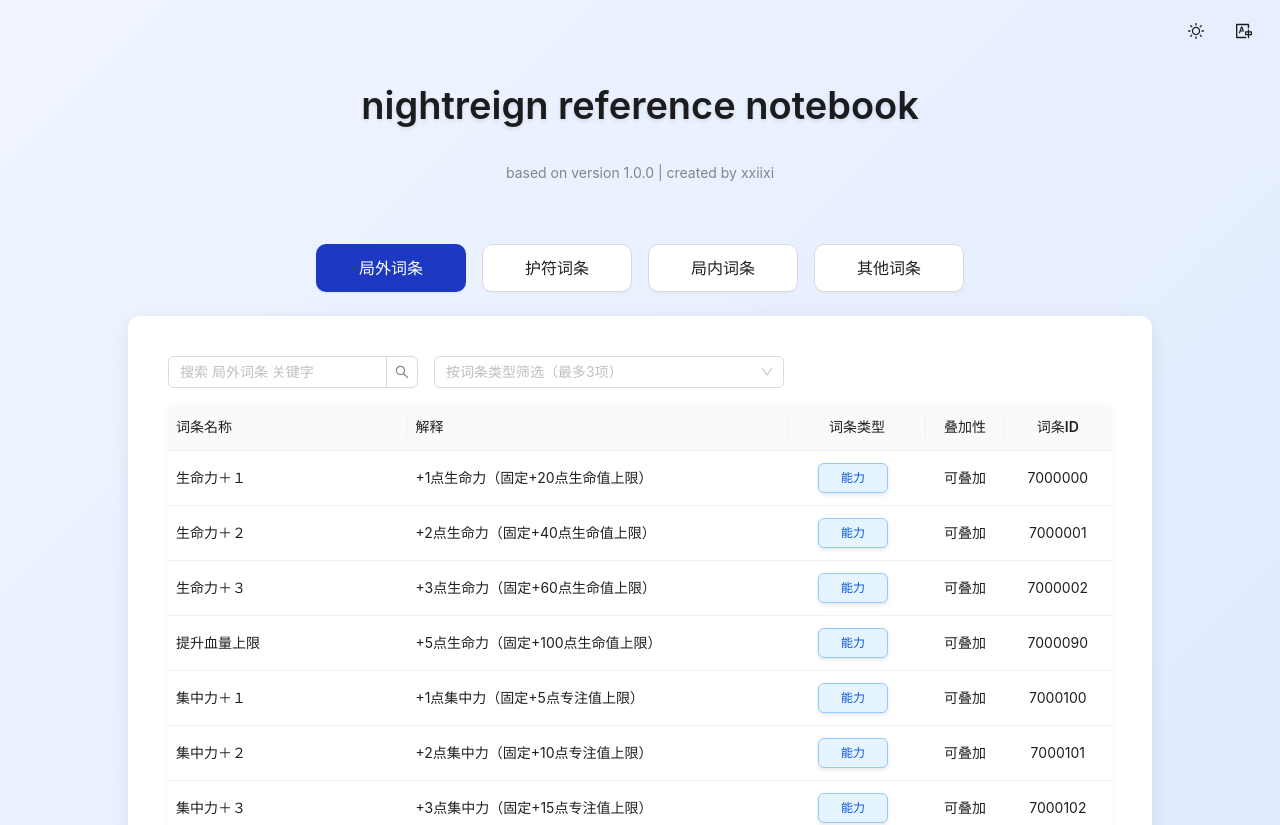
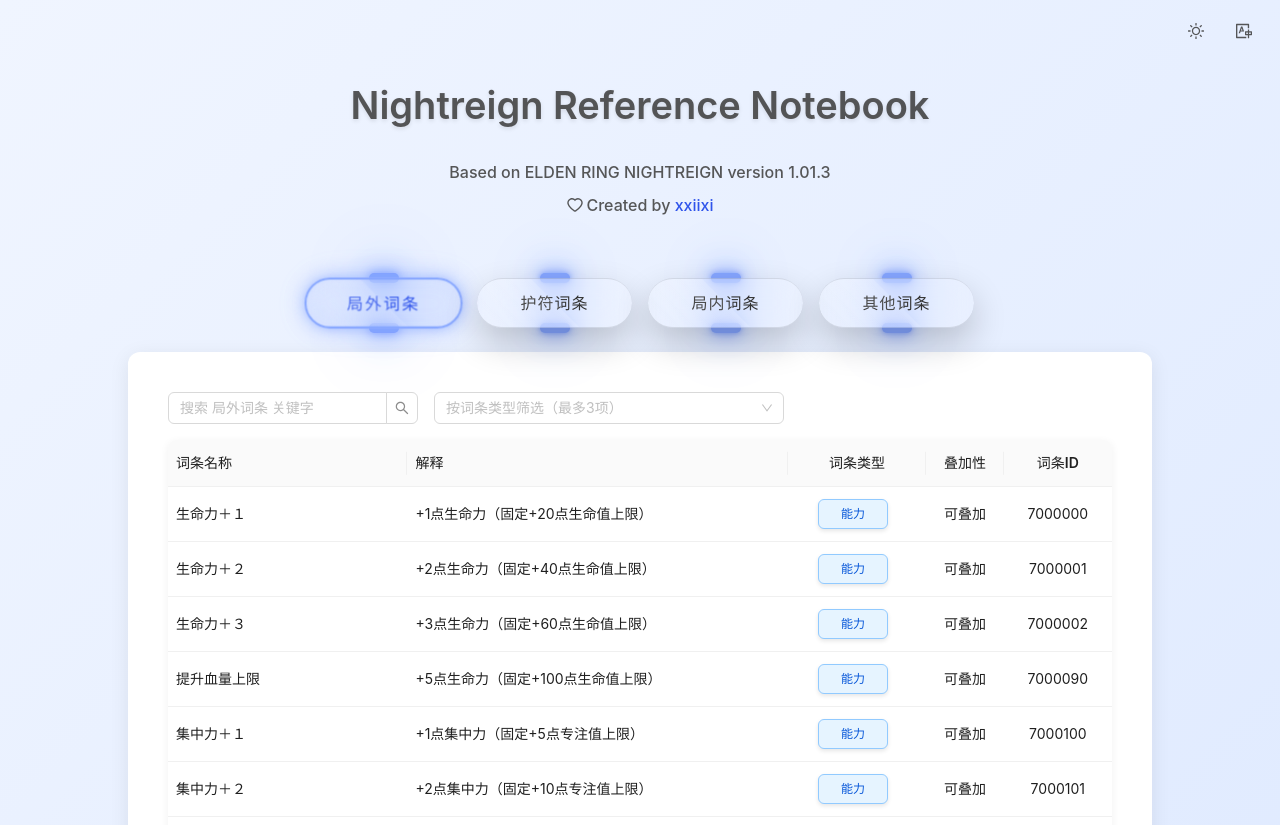
Before and after one commit to xxiixi/NightreignQuickRef, a React (Vite) app in the folder nightreign-reference-notebook/: page / in a window 1280 px wide. Shown: the top 825 px of the page. Built offline with nearby package versions, Linux system fonts and the light colour scheme.

Commit message:
添加了按钮动画,修改了header和footer

```diff
--- a/nightreign-reference-notebook/src/App.css
+++ b/nightreign-reference-notebook/src/App.css
@@ -14,8 +14,8 @@
 
   /* 亮色模式变量 */
   --bg-color: #fff;
-  --color-text-1: rgba(0, 0, 0, 0.88);
-  --color-text-2: rgba(0, 0, 0, 0.45);
+  --color-text-1: rgba(64, 64, 64, 0.88);
+  --color-text-2: rgba(128, 128, 128, 0.65);
   --bg-gradient: linear-gradient(135deg, var(--geekblue-1) 0%, var(--geekblue-2) 100%);
   --content-bg: white;
   --content-shadow: rgba(0, 0, 0, 0.08);
@@ -52,6 +52,8 @@
   background: var(--bg-gradient);
   color: var(--color-text-1);
 }
+
+
 
 /* 顶部 Bar 样式 */
 .top-bar {
@@ -135,8 +137,26 @@
 }
 
 .subtitle .ant-typography {
-  font-size: 14px;
-  color: var(--color-text-2);
+  font-size: 16px;
+  color: var(--color-text-1);
+}
+
+.subtitle-text {
+  font-size: 16px !important;
+  color: var(--color-text-1) !important;
+  font-weight: 500;
+}
+
+.author-link {
+  color: var(--link-color) !important;
+  text-decoration: none;
+  font-weight: 600;
+  transition: all 0.3s ease;
+}
+
+.author-link:hover {
+  color: var(--link-hover-color) !important;
+  text-decoration: underline;
 }
 
 .subtitle a {
@@ -206,7 +226,23 @@
 }
 
 .footer-text {
-  font-size: 13px;
+  font-size: 15px;
+  color: var(--color-text-1);
+  font-weight: 500;
+}
+
+.footer-link {
+  color: var(--link-color) !important;
+  text-decoration: none;
+  font-weight: 600;
+  transition: all 0.3s ease;
+  display: inline-flex;
+  align-items: center;
+}
+
+.footer-link:hover {
+  color: var(--link-hover-color) !important;
+  text-decoration: underline;
 }
 
 .footer a {
@@ -263,31 +299,193 @@
   }
 }
 
-/* 自定义按钮样式 */
+/* 自定义按钮样式 - 玻璃态效果 */
 .custom-tab-button {
-  min-width: 150px;
-  height: 48px;
-  border-radius: 10px;
-  font-weight: normal;
+  position: relative;
+  width: 155px;
+  height: 50px;
+}
+
+.custom-tab-button a {
+  position: absolute;
+  top: 0;
+  left: 0;
+  width: 100%;
+  height: 100%;
+  display: flex;
+  justify-content: center;
+  align-items: center;
+  background: rgba(255, 255, 255, 0.05);
+  box-shadow: 0 15px 35px rgba(0, 0, 0, 0.2);
+  border-top: 1px solid rgba(255, 255, 255, 0.1);
+  border-bottom: 1px solid rgba(255, 255, 255, 0.1);
+  border-radius: 30px;
+  color: #fff;
+  z-index: 1;
+  font-weight: 400;
+  letter-spacing: 1px;
+  text-decoration: none;
+  overflow: hidden;
+  transition: 0.5s;
+  backdrop-filter: blur(15px);
+}
+
+/* 亮色模式下的按钮样式 */
+.custom-tab-button a {
+  color: #333;
+  background: rgba(255, 255, 255, 0.1);
+  border-top: 1px solid rgba(0, 0, 0, 0.1);
+  border-bottom: 1px solid rgba(0, 0, 0, 0.1);
+}
+
+/* 暗黑模式下的按钮样式 */
+body[tomato-theme="dark"] .custom-tab-button a {
+  color: #fff;
+  background: rgba(255, 255, 255, 0.05);
+  border-top: 1px solid rgba(255, 255, 255, 0.1);
+  border-bottom: 1px solid rgba(255, 255, 255, 0.1);
+}
+
+.custom-tab-button:hover a {
+  letter-spacing: 3px;
+}
+
+/* Active状态的按钮样式 - 发光边框效果 */
+.custom-tab-button.active a {
+  background: rgba(133, 165, 255, 0.15) !important;
+  color: #2f54eb !important;
+  border: 2px solid #85a5ff !important;
+  box-shadow:
+    0 0 10px rgba(133, 165, 255, 0.5),
+    0 0 20px rgba(133, 165, 255, 0.3),
+    0 0 30px rgba(133, 165, 255, 0.2),
+    inset 0 0 20px rgba(133, 165, 255, 0.1) !important;
+  letter-spacing: 2px;
+  transform: scale(1.02);
   transition: all 0.3s ease;
 }
 
-.custom-tab-button:hover {
-  transform: translateY(-2px);
-  box-shadow: 0 4px 12px rgba(0, 0, 0, 0.15);
+/* 暗黑模式下的Active状态 */
+body[tomato-theme="dark"] .custom-tab-button.active a {
+  background: rgba(47, 84, 235, 0.2) !important;
+  color: #85a5ff !important;
+  border: 2px solid #2f54eb !important;
+  box-shadow:
+    0 0 10px rgba(47, 84, 235, 0.6),
+    0 0 20px rgba(47, 84, 235, 0.4),
+    0 0 30px rgba(47, 84, 235, 0.3),
+    inset 0 0 20px rgba(47, 84, 235, 0.15) !important;
 }
 
-/* .custom-tab-button.ant-btn-primary {
-  font-weight: bold;
-} */
+/* Active状态下的发光效果增强 */
+.custom-tab-button.active::before,
+.custom-tab-button.active::after {
+  background: #85a5ff !important;
+  box-shadow:
+    0 0 10px #85a5ff,
+    0 0 25px #85a5ff,
+    0 0 50px #85a5ff,
+    0 0 100px #85a5ff !important;
+  opacity: 1;
+}
 
-/* 自定义按钮容器 */
-.custom-buttons-container {
-  display: flex;
-  justify-content: center;
-  gap: 16px;
-  margin-bottom: 24px;
-  padding: 0 16px;
+body[tomato-theme="dark"] .custom-tab-button.active::before,
+body[tomato-theme="dark"] .custom-tab-button.active::after {
+  background: #2f54eb !important;
+  box-shadow:
+    0 0 10px #2f54eb,
+    0 0 25px #2f54eb,
+    0 0 50px #2f54eb,
+    0 0 100px #2f54eb !important;
+}
+
+.custom-tab-button a::before {
+  content: '';
+  position: absolute;
+  top: 0;
+  left: 0;
+  width: 50%;
+  height: 100%;
+  background: linear-gradient(to left, rgba(255,255,255,0.15),
+              transparent);
+  transform: skewX(45deg) translateX(0);
+  transition: 0.5s;
+}
+
+.custom-tab-button:hover a::before {
+  transform: skewX(45deg) translateX(200%);
+}
+
+.custom-tab-button::before {
+  content: '';
+  position: absolute;
+  left: 50%;
+  transform: translateX(-50%);
+  bottom: -5px;
+  width: 30px;
+  height: 10px;
+  background: #85a5ff; /* 统一粉色 */
+  border-radius: 10px;
+  transition: 0.5s;
+  transition-delay: 0s;
+  box-shadow: 0 0 5px #85a5ff,
+              0 0 15px #85a5ff,
+              0 0 30px #85a5ff,
+              0 0 60px #85a5ff;
+}
+
+.custom-tab-button:hover::before {
+  bottom: 0;
+  height: 50%;
+  width: 90%;
+  border-radius: 30px;
+  transition-delay: 0.5s;
+}
+
+.custom-tab-button::after {
+  content: '';
+  position: absolute;
+  left: 50%;
+  transform: translateX(-50%);
+  top: -5px;
+  width: 30px;
+  height: 10px;
+  background: #85a5ff;
+  border-radius: 10px;
+  transition: 0.5s;
+  transition-delay: 0s;
+  box-shadow: 0 0 5px #85a5ff,
+              0 0 15px #85a5ff,
+              0 0 30px #85a5ff,
+              0 0 60px #85a5ff;
+}
+
+.custom-tab-button:hover::after {
+  top: 0;
+  height: 50%;
+  width: 90%;
+  border-radius: 30px;
+  transition-delay: 0.5s;
+}
+
+/* 亮色模式下的发光颜色 - 统一使用粉色 */
+.custom-tab-button::before,
+.custom-tab-button::after {
+  background: #85a5ff;
+  box-shadow: 0 0 5px #85a5ff,
+              0 0 15px #85a5ff,
+              0 0 30px #85a5ff,
+              0 0 60px #85a5ff;
+}
+
+/* 暗黑模式下的发光颜色 - 统一使用亮粉色 */
+body[tomato-theme="dark"] .custom-tab-button::before,
+body[tomato-theme="dark"] .custom-tab-button::after {
+  background: #2f54eb;
+  box-shadow: 0 0 5px #2f54eb,
+              0 0 15px #2f54eb,
+              0 0 30px #2f54eb,
+              0 0 60px #2f54eb;
 }
 
 /* 搜索框容器 */
@@ -313,3 +511,12 @@
   margin-bottom: 16px;
   align-items: center;
 }
+
+/* 自定义按钮容器 */
+.custom-buttons-container {
+  display: flex;
+  justify-content: center;
+  gap: 16px;
+  margin-bottom: 24px;
+  padding: 0 16px;
+}
--- a/nightreign-reference-notebook/src/App.tsx
+++ b/nightreign-reference-notebook/src/App.tsx
@@ -2,7 +2,7 @@
 import { Table, Typography, Space, Tag, Button, ConfigProvider, theme, Input, Select, message } from 'antd';
 import type { TableColumnsType } from 'antd';
 import { geekblue } from '@ant-design/colors';
-import { MoonOutlined, SunOutlined, TranslationOutlined } from '@ant-design/icons';
+import { MoonOutlined, SunOutlined, TranslationOutlined, HeartOutlined, GithubOutlined } from '@ant-design/icons';
 import outsiderEntries from './data/zh-CN/outsider_entries_zh-CN.json';
 import talismanEntries from './data/zh-CN/talisman_entries_zh-CN.json';
 import inGameEntries from './data/zh-CN/in-game_entries_zh-CN.json';
@@ -379,49 +379,49 @@
 
         <div className="header">
           <Title level={1} className="main-title">
-            nightreign reference notebook
+            Nightreign Reference Notebook
           </Title>
           <Space direction="vertical" size="small" className="subtitle">
-            <Text type="secondary" className="footer-text">
-              based on version 1.0.0 | created by xxiixi
+            <Text type="secondary" className="subtitle-text">
+              Based on ELDEN RING NIGHTREIGN version 1.01.3
+            </Text>
+            <Text type="secondary" className="subtitle-text">
+            <HeartOutlined style={{ marginRight: '4px' }} />
+               Created by{' '}
+              <a
+                href="https://github.com/xxiixi"
+                target="_blank"
+                rel="noopener noreferrer"
+                className="author-link"
+              >
+                xxiixi
+              </a>
             </Text>
           </Space>
         </div>
 
         {/* 自定义按钮组 */}
         <div className="custom-buttons-container">
-          <Button
-            type={activeTab === '局外词条' ? 'primary' : 'default'}
-            size="large"
-            onClick={() => setActiveTab('局外词条')}
-            className="custom-tab-button"
-          >
-            局外词条
-          </Button>
-          <Button
-            type={activeTab === '护符词条' ? 'primary' : 'default'}
-            size="large"
-            onClick={() => setActiveTab('护符词条')}
-            className="custom-tab-button"
-          >
-            护符词条
-          </Button>
-          <Button
-            type={activeTab === '局内词条' ? 'primary' : 'default'}
-            size="large"
-            onClick={() => setActiveTab('局内词条')}
-            className="custom-tab-button"
-          >
-            局内词条
-          </Button>
-          <Button
-            type={activeTab === '其他词条' ? 'primary' : 'default'}
-            size="large"
-            onClick={() => setActiveTab('其他词条')}
-            className="custom-tab-button"
-          >
-            其他词条
-          </Button>
+          <div className={`custom-tab-button ${activeTab === '局外词条' ? 'active' : ''}`}>
+            <a href="#" onClick={(e) => { e.preventDefault(); setActiveTab('局外词条'); }}>
+              局外词条
+            </a>
+          </div>
+          <div className={`custom-tab-button ${activeTab === '护符词条' ? 'active' : ''}`}>
+            <a href="#" onClick={(e) => { e.preventDefault(); setActiveTab('护符词条'); }}>
+              护符词条
+            </a>
+          </div>
+          <div className={`custom-tab-button ${activeTab === '局内词条' ? 'active' : ''}`}>
+            <a href="#" onClick={(e) => { e.preventDefault(); setActiveTab('局内词条'); }}>
+              局内词条
+            </a>
+          </div>
+          <div className={`custom-tab-button ${activeTab === '其他词条' ? 'active' : ''}`}>
+            <a href="#" onClick={(e) => { e.preventDefault(); setActiveTab('其他词条'); }}>
+              其他词条
+            </a>
+          </div>
         </div>
 
         <div className="content-wrapper">
@@ -523,13 +523,15 @@
         <div className="footer">
             <Space direction="vertical" size="middle" align="center">
               <Text type="secondary" className="footer-text">
+              <GithubOutlined style={{ marginRight: '4px' }} />
                 Check out the project or report an issue on{' '}
                 <a
                   href="https://github.com/xxiixi/NightreignQuickRef"
                   target="_blank"
                   rel="noopener noreferrer"
+                  className="footer-link"
                 >
-                  Github
+                  NightreignQuickRef
                 </a>
               </Text>
             </Space>
```
